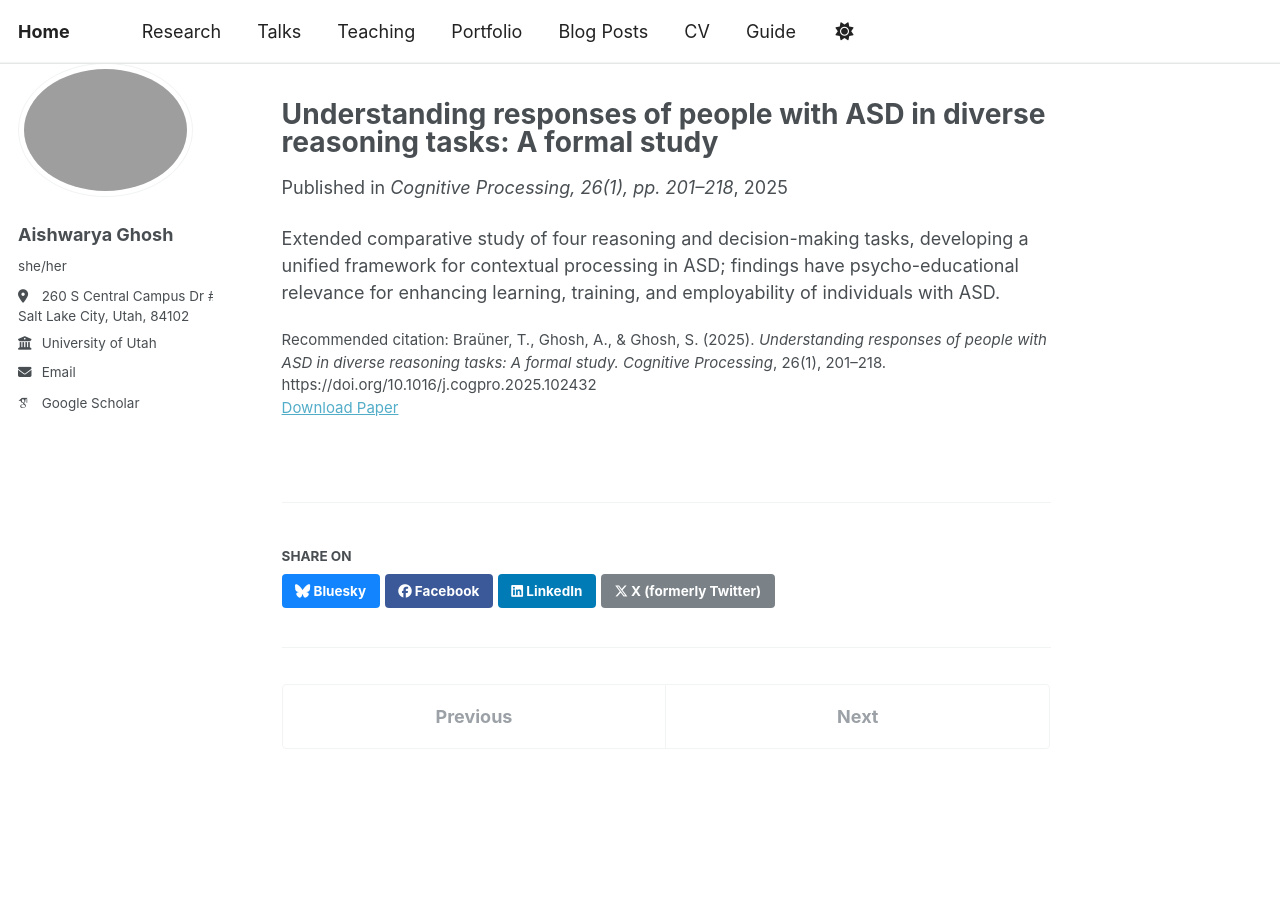
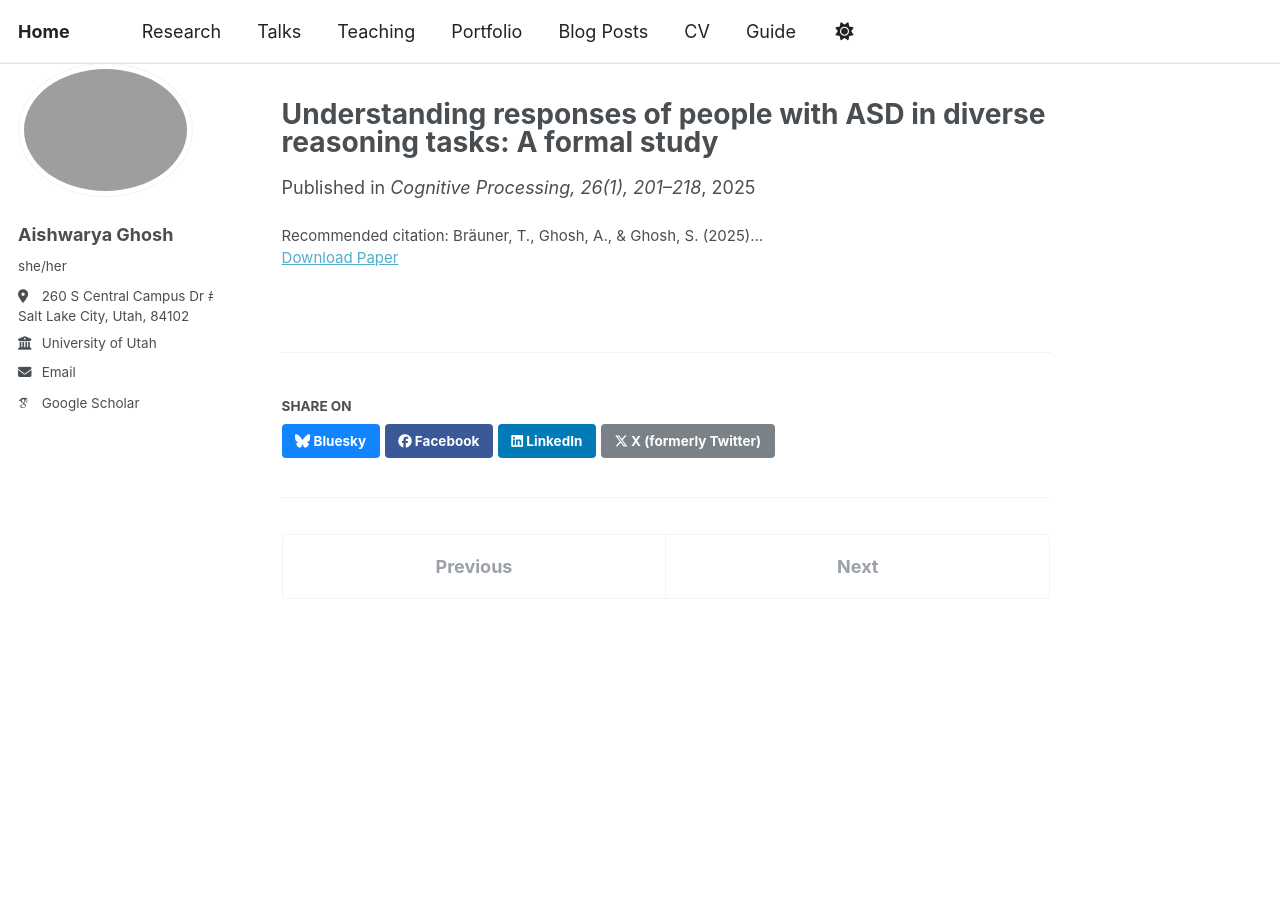
Before and after one commit to ghoshash1/ghoshash1.github.io, a Jekyll site: the page built from _publications/2025-06-08-paper-title-number-5.md, in a window 1280 px wide. Built offline with Jekyll 4.4.1, drawn with Linux system fonts in a browser that asks for light colours; some web fonts are replaced.

Commit message:
ASD_2025.md

```diff
--- a/_publications/2025-06-08-paper-title-number-5.md
+++ b/_publications/2025-06-08-paper-title-number-5.md
@@ -1,13 +1,11 @@
 ---
 title: "Understanding responses of people with ASD in diverse reasoning tasks: A formal study"
 collection: publications
-category: journals
-permalink: /publication/2025-asd-contextual-processing
-excerpt: "Extended comparative study of four reasoning and decision-making tasks, developing a unified framework for contextual processing in ASD; findings have psycho-educational relevance for enhancing learning, training, and employability of individuals with ASD."
+category: published
+permalink: /publications/2025-asd-contextual-processing
 date: 2025-02-01
-venue: "Cognitive Processing, 26(1), pp. 201–218"
-paperurl: "https://doi.org/10.1007/s10339-024-01233-w"  # update with your DOI link if available
-citation: "Braüner, T., Ghosh, A., & Ghosh, S. (2025). <i>Understanding responses of people with ASD in diverse reasoning tasks: A formal study.</i> <i>Cognitive Processing</i>, 26(1), 201–218. https://doi.org/10.1016/j.cogpro.2025.102432"
+venue: "Cognitive Processing, 26(1), 201–218"
+paperurl: "https://doi.org/10.1007/s10339-024-01233-w"   # or /files/yourpdf.pdf
+excerpt: "Extended comparative study of four reasoning and decision-making tasks…"
+citation: "Bräuner, T., Ghosh, A., & Ghosh, S. (2025)…"
 ---
-
-Extended comparative study of four reasoning and decision-making tasks, developing a unified framework for contextual processing in ASD; findings have psycho-educational relevance for enhancing learning, training, and employability of individuals with ASD.
```
